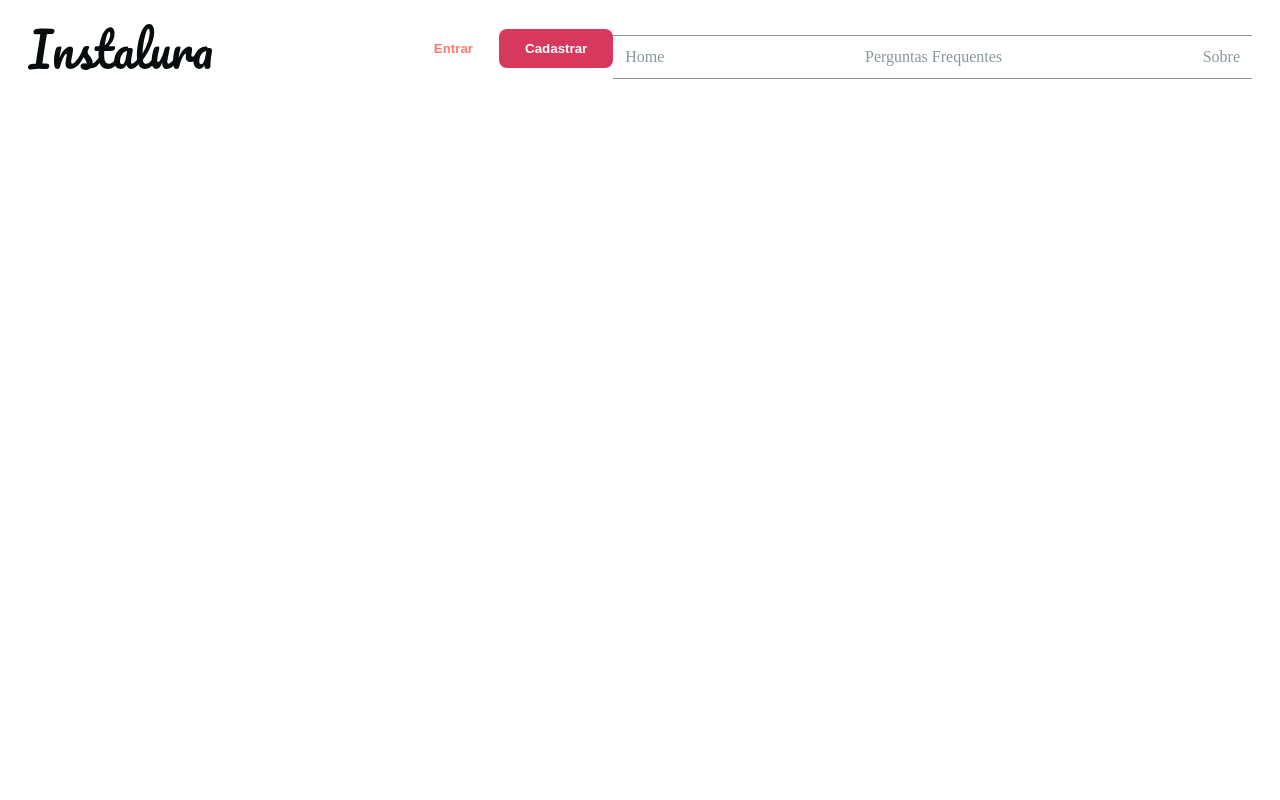
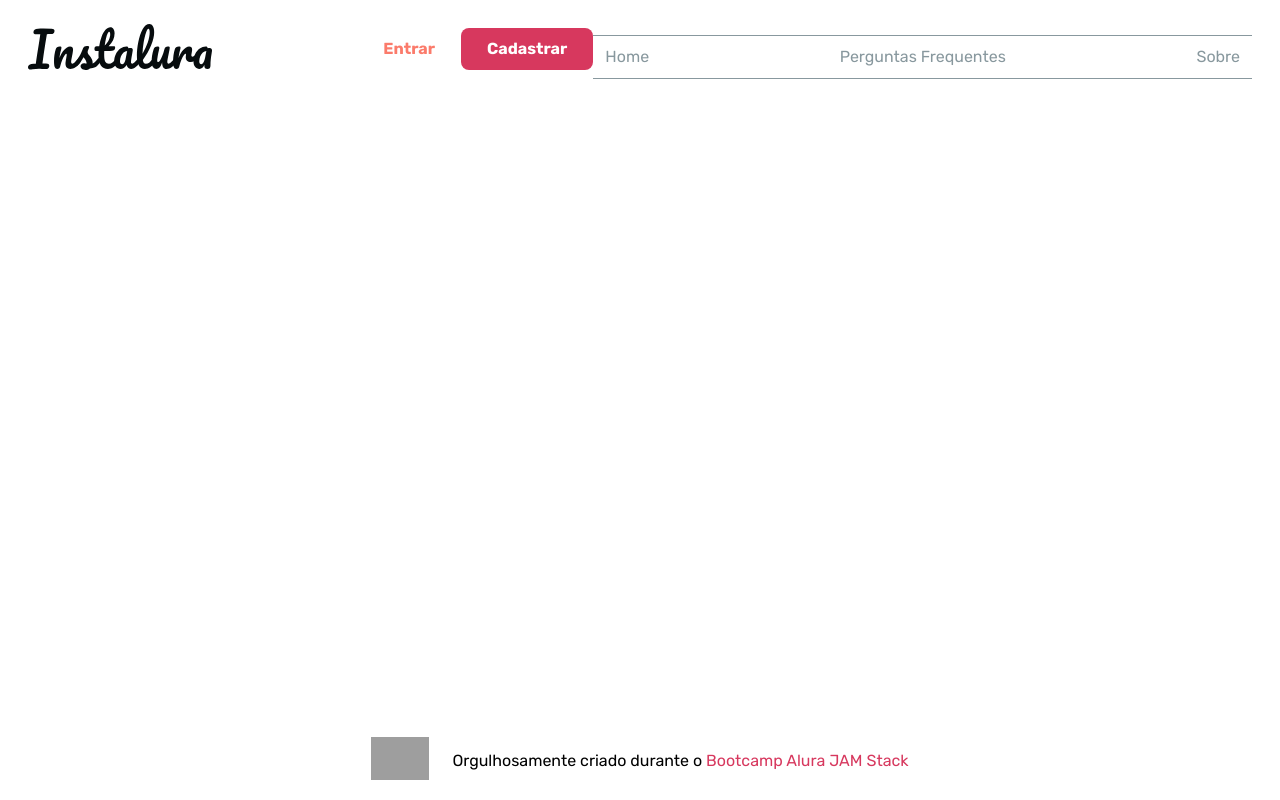
Before and after one commit to renatosilvadiniz/instalura-2021, a Next.js app: page / in a window 1280 px wide. Built offline with nearby package versions, Linux system fonts and the light colour scheme; grey boxes are pictures that could not be loaded.

Commit message:
M1#A4 - GlobalStyle editado, movido para pasta theme, e adicao do Normalize CSS. Fonte Customizada adicionada por meio do componente Head do Next. Footer adicionado na Home.

```diff
--- a/package.json
+++ b/package.json
@@ -10,6 +10,7 @@
   "dependencies": {
     "lodash": "^4.17.20",
     "next": "latest",
+    "normalize.css": "^8.0.1",
     "react": "^16.8.0",
     "react-dom": "^16.8.0",
     "react-is": "^16.8.0",
--- a/pages/_app.js
+++ b/pages/_app.js
@@ -1,19 +1,14 @@
-import { createGlobalStyle, ThemeProvider } from "styled-components";
+import { ThemeProvider } from "styled-components";
+import GlobalStyles from "../src/theme/GlobalStyles";
+import Head from "../src/theme/Head";
 import theme from "../src/theme";
-
-const GlobalStyle = createGlobalStyle`
-  body {
-    margin: 0;
-    padding: 0;
-    box-sizing: border-box;
-  }
-`;
 
 export default function App({ Component, pageProps }) {
   return (
     <>
-      <GlobalStyle />
+      <Head />
       <ThemeProvider theme={theme}>
+        <GlobalStyles />
         <Component {...pageProps} />
       </ThemeProvider>
     </>
--- a/pages/index.js
+++ b/pages/index.js
@@ -1,5 +1,19 @@
 import Menu from "../src/components/common/Menu";
+import Footer from "../src/components/common/Footer";
 
 export default function Home() {
-  return <Menu />;
+  return (
+    <div
+      style={{
+        flex: '1',
+        display: "flex",
+        flexDirection: "column",
+        justifyContent: "space-between",
+        flexWrap: 'wrap'
+      }}
+    >
+      <Menu />
+      <Footer />
+    </div>
+  );
 }
--- /dev/null
+++ b/src/components/common/Footer/index.js
@@ -0,0 +1,43 @@
+import styled from "styled-components";
+
+const FooterWrapper = styled.footer`
+  padding: 14px;
+  display: flex;
+  align-items: center;
+  justify-content: center;
+  border-radius: 4px;
+  padding-right: 28px;
+  padding-left: 28px;
+  img {
+    width: 58px;
+    margin-right: 23px;
+  }
+  a {
+    color: ${({ theme }) => theme.colors.primary.main.color};
+    text-decoration: none;
+    transition: 0.3s;
+    &:hover,
+    &:focus {
+      opacity: 0.5;
+    }
+  }
+`;
+
+export default function Footer() {
+  return (
+    <FooterWrapper>
+      <a href="https://www.alura.com.br/">
+        <img
+          src="https://www.alura.com.br/assets/img/alura-logo.svg"
+          alt="Logo Alura"
+        />
+      </a>
+      <p>
+        Orgulhosamente criado durante o{" "}
+        <a href="https://www.alura.com.br/">
+          <span>Bootcamp Alura JAM Stack</span>
+        </a>
+      </p>
+    </FooterWrapper>
+  );
+}
--- /dev/null
+++ b/src/theme/GlobalStyles/index.js
@@ -0,0 +1,29 @@
+import { createGlobalStyle } from "styled-components";
+import normalizeCss from "normalize.css";
+// import theme from "../src/theme";
+
+const GlobalStyles = createGlobalStyle`
+  * {
+    box-sizing: border-box;
+  }
+  ${normalizeCss}
+  html,
+  body {
+    margin: 0;
+    padding: 0;
+    font-family: ${({ theme }) => theme.fontFamily};
+  }
+  /* Full height layout */
+  html, body {
+    display: flex;
+    min-height: 100vh;
+    width: 100%;
+  }
+  #__next {
+    flex: 1;
+    display: flex;
+    flex-direction: column;
+  }
+`;
+
+export default GlobalStyles;
--- /dev/null
+++ b/src/theme/Head/index.js
@@ -0,0 +1,14 @@
+import WrapperHead from "next/head";
+
+export default function Head() {
+  return (
+    <WrapperHead>
+      <title>Instalura</title>
+      <link rel="preconnect" href="https://fonts.gstatic.com" />
+      <link
+        href="https://fonts.googleapis.com/css2?family=Rubik:wght@300;400;500;600;700;800;900&display=swap"
+        rel="stylesheet"
+      />
+    </WrapperHead>
+  );
+}
--- a/src/theme/index.js
+++ b/src/theme/index.js
@@ -43,4 +43,5 @@ export default {
   colors,
   borderRadius: "8px",
   transition: "200ms ease-in-out",
+  fontFamily: "'Rubik', sans-serif",
 };
```
Also changed, not shown: 1 other file (tests, documents, lock files or other folders).
